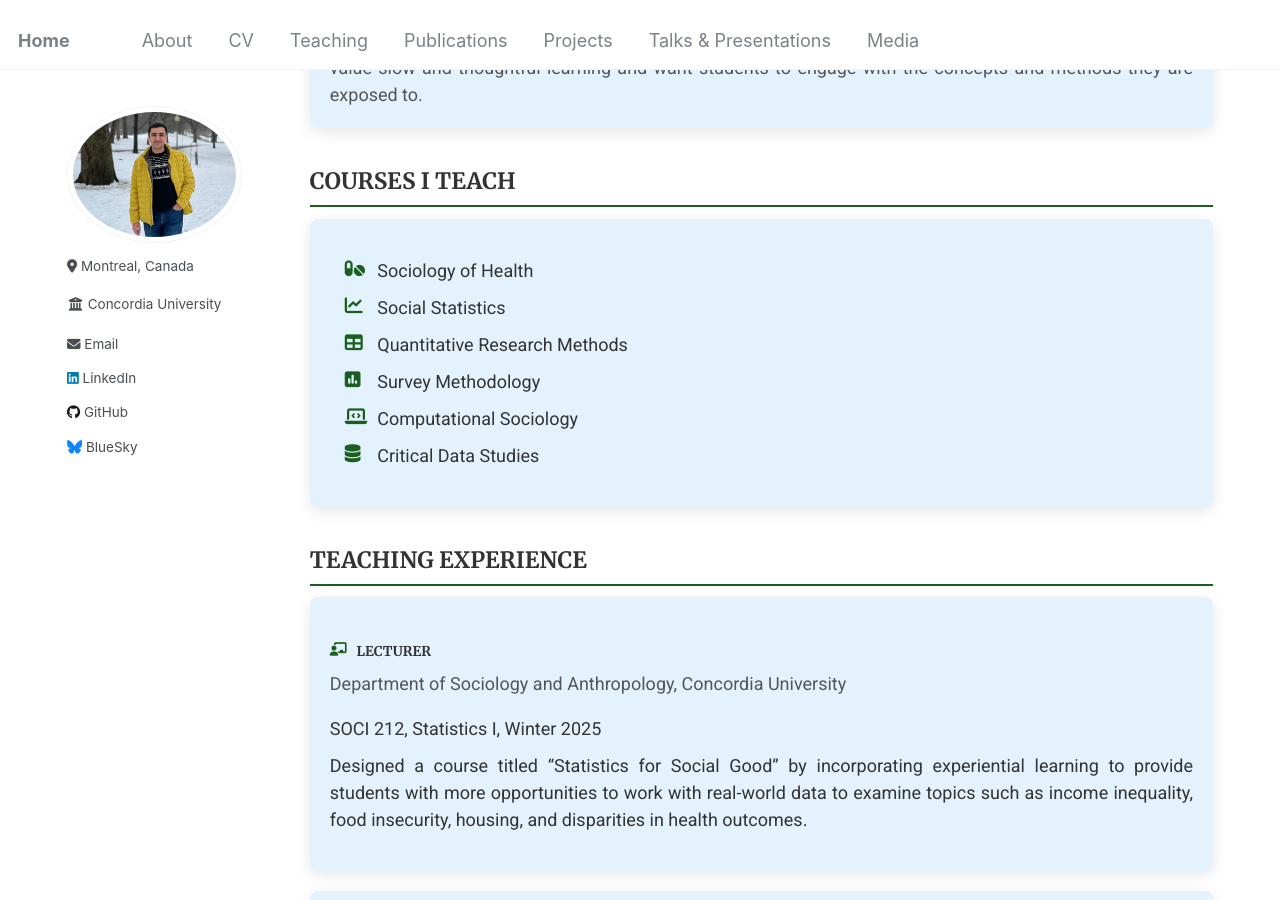
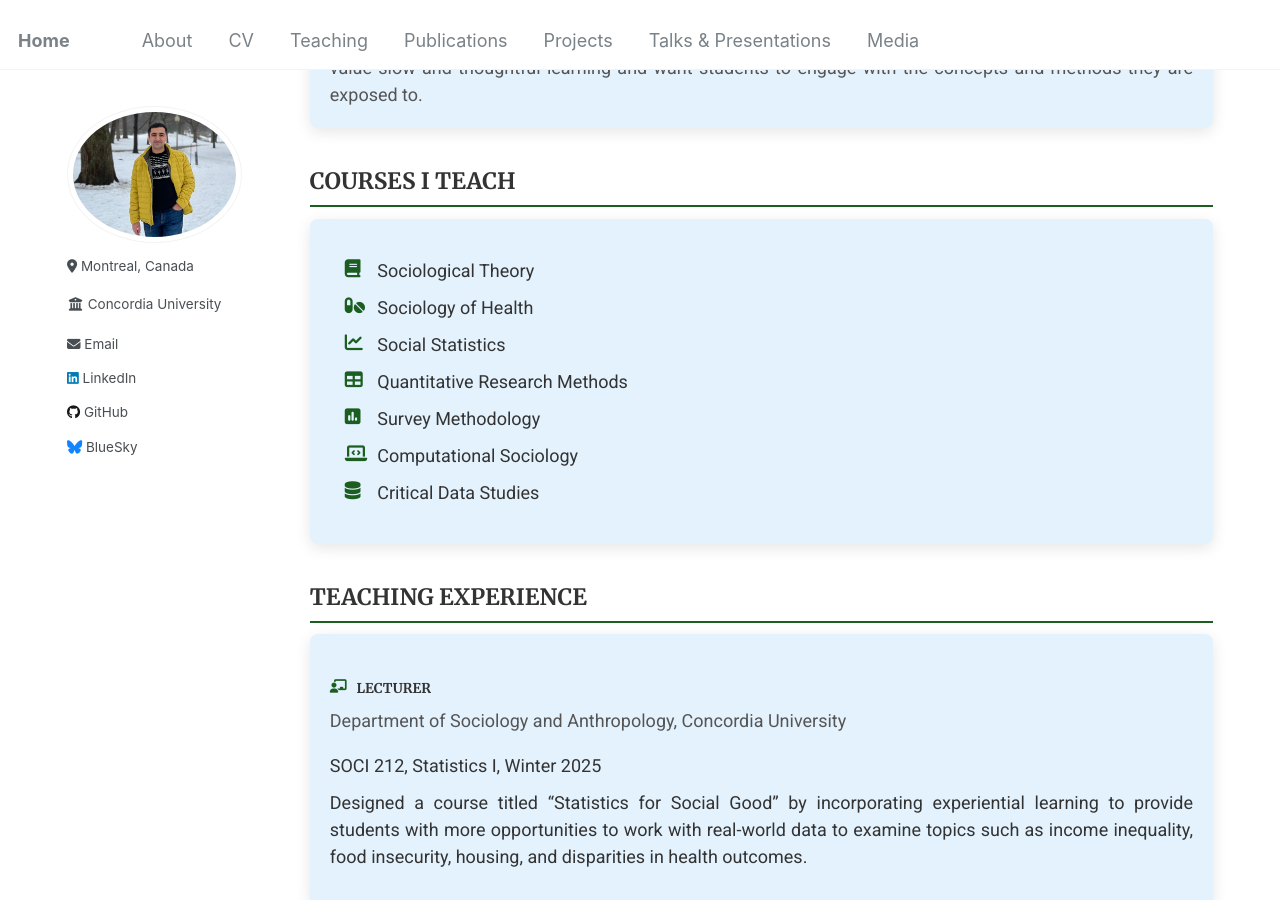
Before and after one commit to Mohsnmonji/mohsnmonji.github.io, a Jekyll site: the page built from _pages/teaching.md, in a window 1280 px wide and 900 px high, scrolled down 369 px. Built offline with Jekyll 4.4.1, drawn with Linux system fonts in a browser that asks for light colours.

Commit message:
Update teaching.md

```diff
--- a/_pages/teaching.md
+++ b/_pages/teaching.md
@@ -81,6 +81,7 @@ author_profile: true
   <h2>COURSES I TEACH</h2>
   <div class="teaching-card">
     <ul class="teaching-list">
+      <li><i class="fas fa-book icon"></i> Sociological Theory</li>
       <li><i class="fas fa-pills icon"></i> Sociology of Health</li>
       <li><i class="fas fa-chart-line icon"></i> Social Statistics</li>
       <li><i class="fas fa-table icon"></i> Quantitative Research Methods</li>
```
